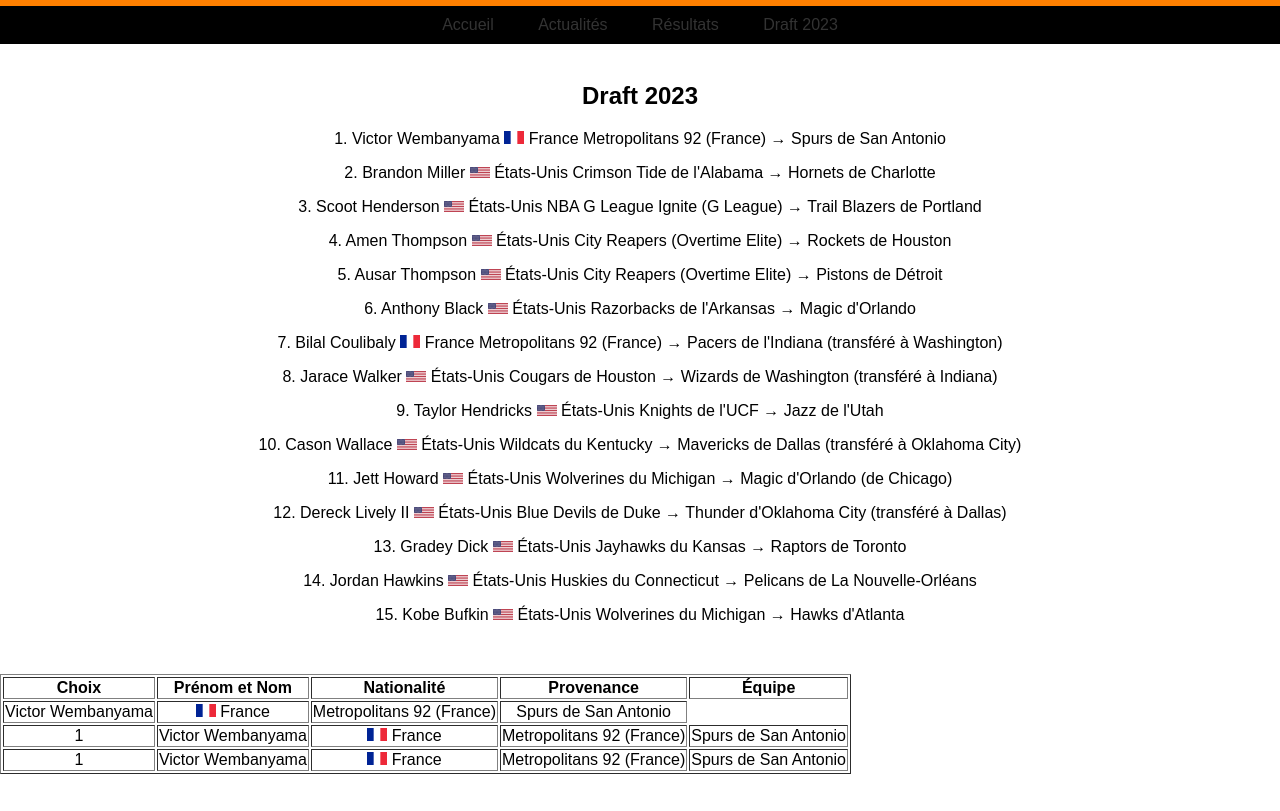
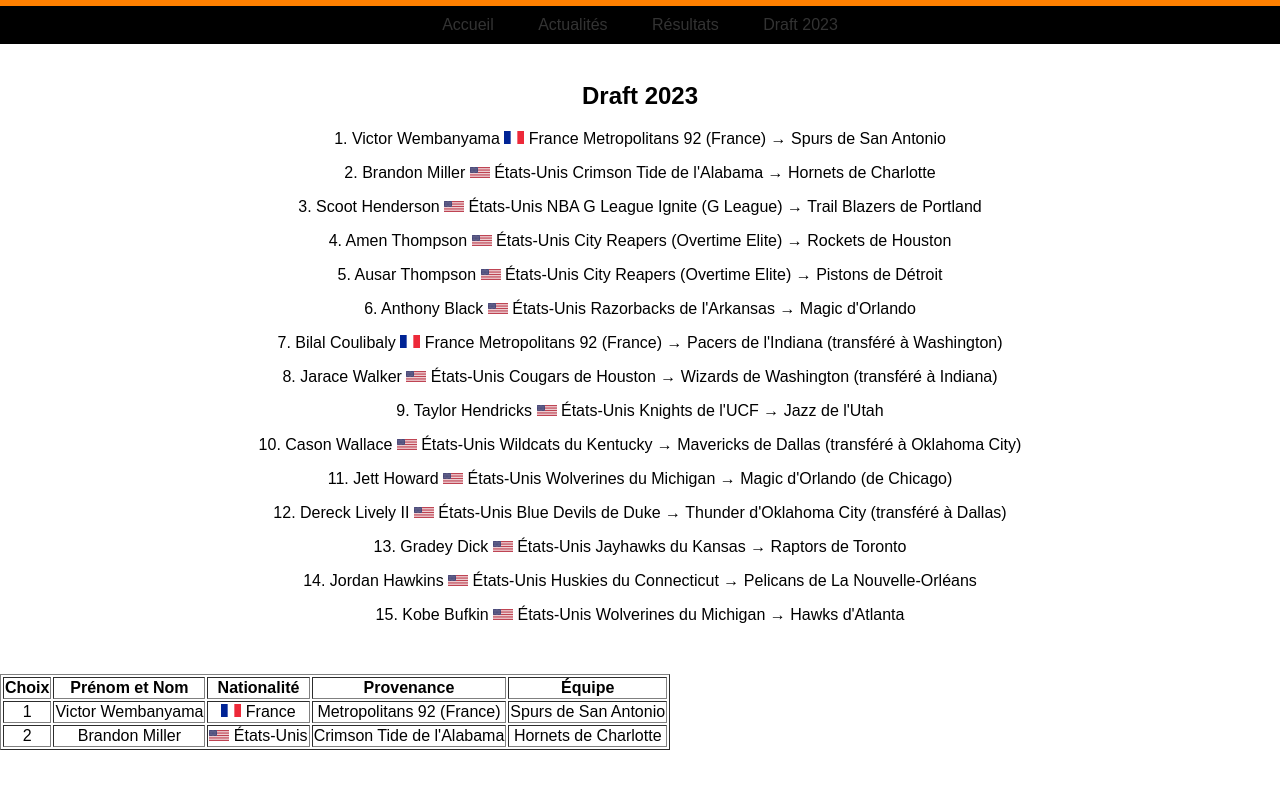
Before and after one commit to blechat13/blechat13.github.io, a plain HTML site: page Draft2023.html in a window 1280 px wide. Shown: the part 84-895 px from the top of the page. After the commit the page ends 871 px from the top, so only its background shows below. Drawn offline with Linux system fonts and the light colour scheme.

Commit message:
Update Draft2023.html

```diff
--- a/Draft2023.html
+++ b/Draft2023.html
@@ -50,12 +50,6 @@
             <th>Équipe</th>
         </tr>
         <tr>
-            <td>Victor Wembanyama</td>
-            <td><img src= 'images/france.png'' alt= 'france'' /> France</td>
-            <td>Metropolitans 92 (France)</td>
-            <td>Spurs de San Antonio</td>
-        </tr>
-        <tr>
             <td>1</td>
             <td>Victor Wembanyama</td>
             <td><img src= 'images/france.png'' alt= 'france'' /> France</td>
@@ -63,11 +57,11 @@
             <td>Spurs de San Antonio</td>
         </tr>
         <tr>
-            <td>1</td>
-            <td>Victor Wembanyama</td>
-            <td><img src= 'images/france.png'' alt= 'france'' /> France</td>
-            <td>Metropolitans 92 (France)</td>
-            <td>Spurs de San Antonio</td>
+            <td>2</td>
+            <td>Brandon Miller</td>
+            <td><img src= 'images/usa.png'' alt= 'usa'' /> États-Unis</td>
+            <td>Crimson Tide de l'Alabama</td>
+            <td>Hornets de Charlotte</td>
         </tr>
     </table>
 </intro>
```
